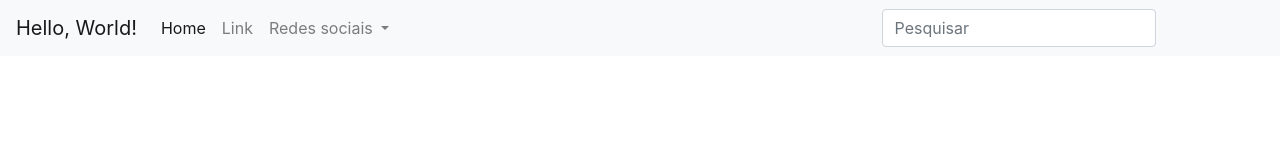
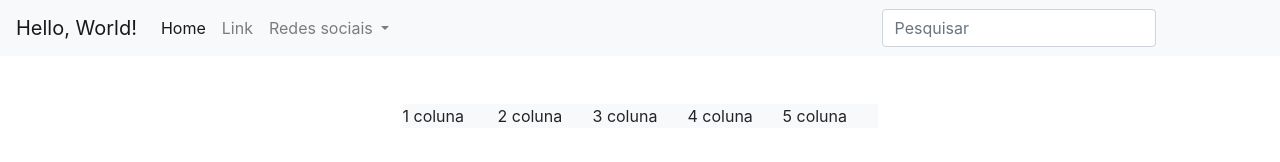
Before and after one commit to giiiors/Bootstrap, a plain HTML site: page Landing page/index.html in a window 1280 px wide. Drawn offline with nearby package versions, Linux system fonts and the light colour scheme.

```diff
--- a/Landing page/index.html
+++ b/Landing page/index.html
@@ -4,11 +4,12 @@
     <meta charset="utf-8">
     <meta name="viewport" content="width=device-width, initial-scale=1, shrink-to-fit=no">
    <title>BootStrap</title>
+  <!-- link para pegar o estilo CSS dos servidores do bootstrap -->
    <link rel="stylesheet" href="https://stackpath.bootstrapcdn.com/bootstrap/4.1.3/css/bootstrap.min.css" integrity="sha384-MCw98/SFnGE8fJT3GXwEOngsV7Zt27NXFoaoApmYm81iuXoPkFOJwJ8ERdknLPMO" crossorigin="anonymous">
 
   </head>
   <body>
-
+    <!-- MENU -->
     <nav class="navbar navbar-expand-lg navbar-light bg-light">
       <a class="navbar-brand" href="#">Hello, World!</a>
       <button class="navbar-toggler" type="button" data-toggle="collapse"
@@ -45,6 +46,40 @@
         </form>
       </div>
     </nav>
+
+    <!-- /MENU -->
+
+    <!-- GRID -->
+    <div class="container">
+
+      <div class="row mt-5 d-flex justify-content-center">
+        <div class="col-md-1 p-0">
+          <div class="bg-light"> 1 coluna </div>
+        </div>
+
+        <div class="col-md-1 p-0">
+          <div class="bg-light"> 2 coluna </div>
+        </div>
+
+        <div class="col-md-1 p-0">
+          <div class="bg-light"> 3 coluna </div>
+        </div>
+
+        <div class="col-md-1 p-0">
+          <div class="bg-light"> 4 coluna </div>
+        </div>
+
+        <div class="col-md-1 p-0">
+          <div class="bg-light"> 5 coluna </div>
+        </div>
+
+      </div>
+    </div>
+
+    <!--/GRID-->
+
+
+    <!-- Scripts necessários para utilizaçao dos códigos JS do bootstrap -->
     <script src="https://code.jquery.com/jquery-3.3.1.slim.min.js" integrity="sha384-q8i/X+965DzO0rT7abK41JStQIAqVgRVzpbzo5smXKp4YfRvH+8abtTE1Pi6jizo" crossorigin="anonymous"></script>
     <script src="https://cdnjs.cloudflare.com/ajax/libs/popper.js/1.14.3/umd/popper.min.js" integrity="sha384-ZMP7rVo3mIykV+2+9J3UJ46jBk0WLaUAdn689aCwoqbBJiSnjAK/l8WvCWPIPm49" crossorigin="anonymous"></script>
     <script src="https://stackpath.bootstrapcdn.com/bootstrap/4.1.3/js/bootstrap.min.js" integrity="sha384-ChfqqxuZUCnJSK3+MXmPNIyE6ZbWh2IMqE241rYiqJxyMiZ6OW/JmZQ5stwEULTy" crossorigin="anonymous"></script>
```
